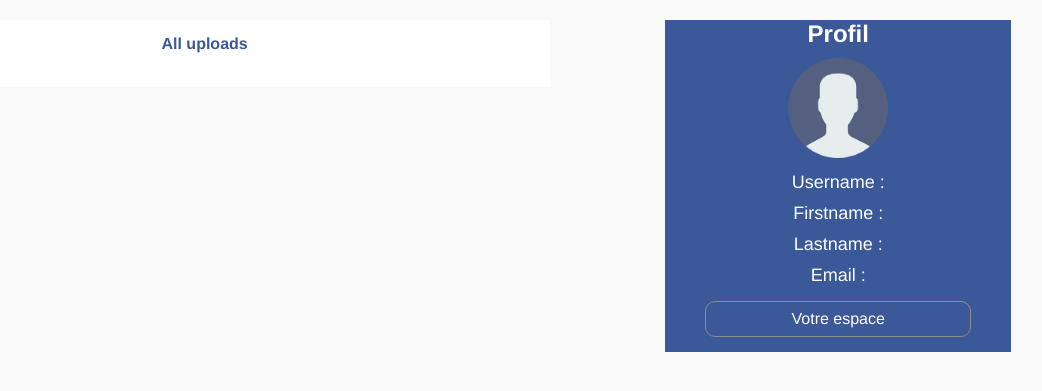
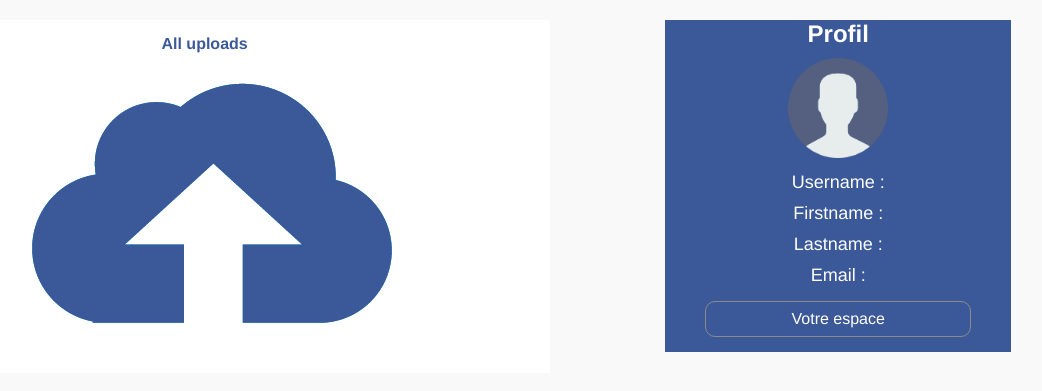
Before and after one commit to remy-peyre/Filer2, a PHP site: page / in a window 1280 px wide. Shown: the part 40-431 px from the top of the page, without its empty margins (205-1247 px from the left). Run offline with PHP 8.4, Linux system fonts and the light colour scheme; the visitor is signed in with stand-in values (Sample User, id 1); data that the repository does not hold is empty.

Commit message:
change view home, modif readme

```diff
--- a/assets/style.css
+++ b/assets/style.css
@@ -248,6 +248,10 @@ tr{
     font-size: 12px;
     padding-bottom: 1px;
 }
+.cloud{
+    margin-left: 25%;
+    margin-bottom: 50px;
+}
 /*--------- navbar -----------*/
 .img_nav{
     width: 16px;
--- a/views/home.php
+++ b/views/home.php
@@ -18,6 +18,7 @@
                 <div class="colum_container">
                     <h4 class="center_title_home">All uploads</h4>
                     <div class="show_home">
+                        <img class="cloud" src="assets/cloud.png">
                         <?php
                         /*foreach($result_home as $file){
                             $file_ext = strrchr($file['url_fichier'], '.');
```
Also changed, not shown: views/profil.php (+4 -4 lines), README.md, assets/cloud.png (added), 1 other file.
